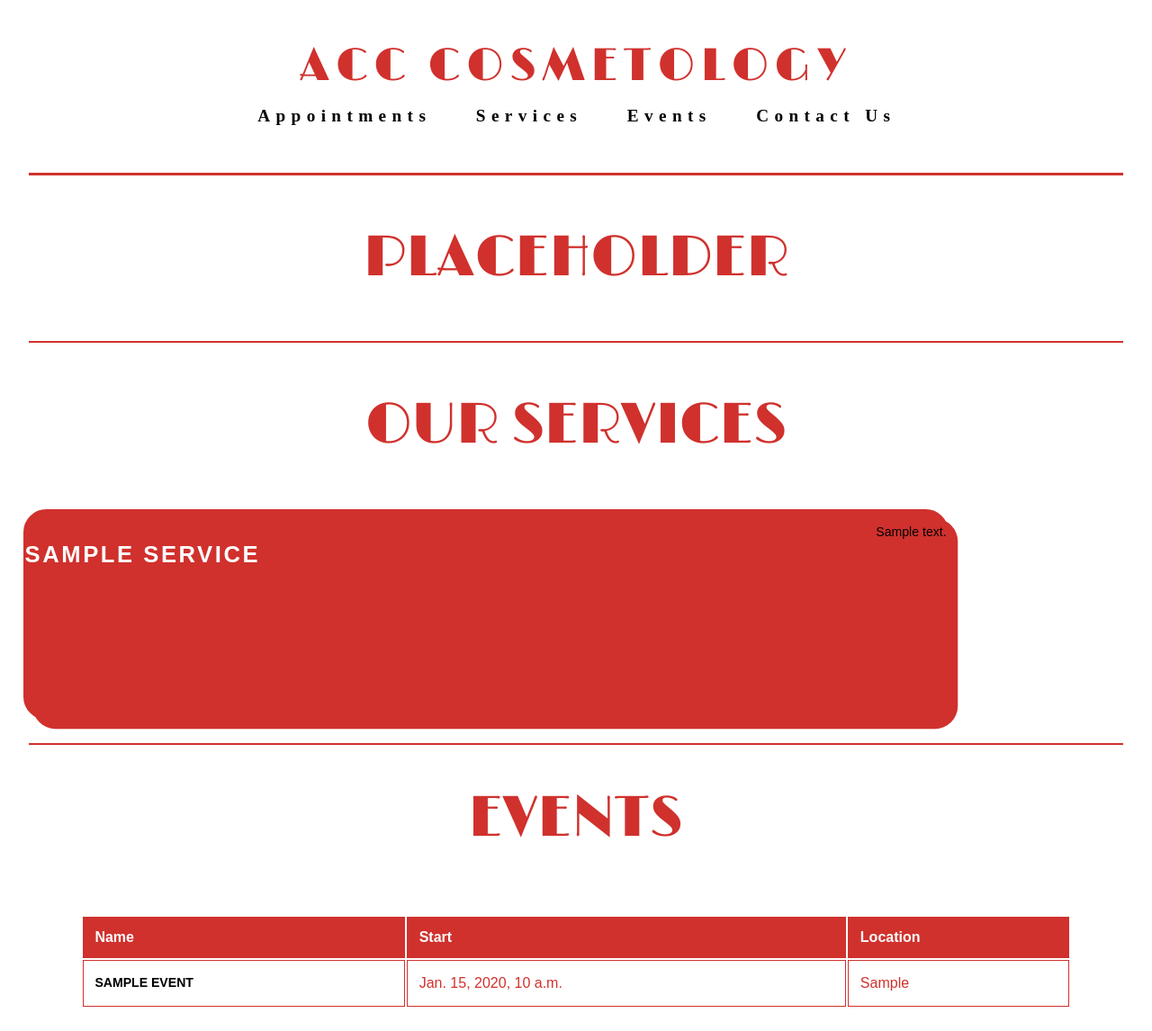
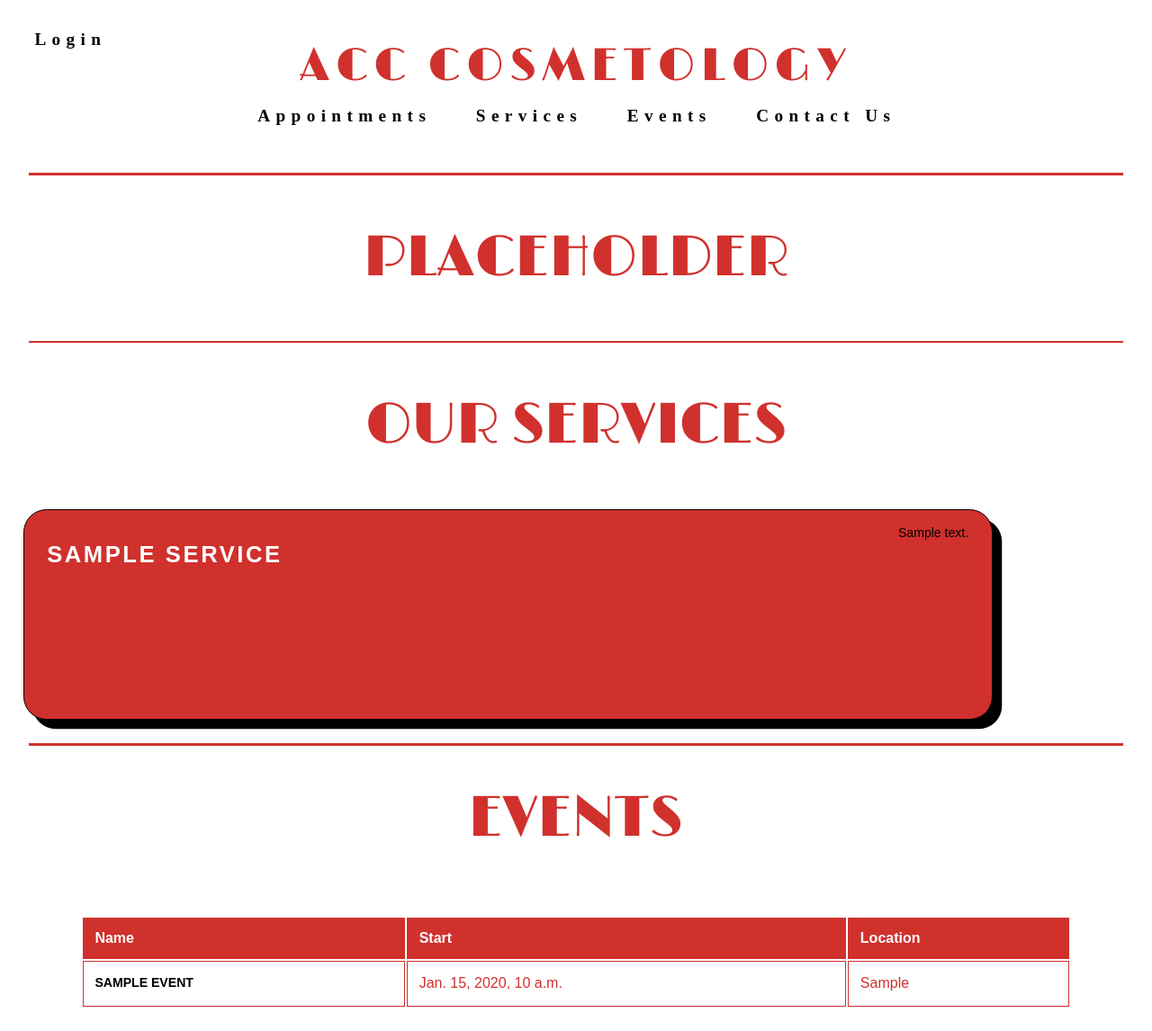
Before and after one commit to ACCDjangoGirls/cosmetology_webapp, a Django app: page / in a window 1280 px wide. Shown: the top 1146 px of the page at 90% size. Run offline with Django 5.2, Linux system fonts and the light colour scheme; tables that the repository leaves empty hold one stand-in row (values such as "Sample post"); some web fonts are replaced.

Commit message:
finished basic css

```diff
--- a/core/templates/core/home_placeholder.html
+++ b/core/templates/core/home_placeholder.html
@@ -5,9 +5,20 @@
     <nav>
         <!--<div><img src="css/Images/nobacklog.png" alt="Logo" style="width: 80%;"></div>-->
         <section>
+            <h4 class="topleft">
+                {% if user.is_authenticated %}
+                <form method="post" action="{% url 'logout' %}">
+                    {% csrf_token %}
+                    <button type="submit" style="background:none; border:none; padding:0; text-decoration:underline;">
+                        Logout
+                    </button>
+                </form>
+                {% else %}
+                    <a href="{% url 'login' %}?next={{ request.path }}">Login</a>
+                {% endif %}
+            </h4>
             <h2 style="font-size: 4vw; margin-bottom: 0vw;">ACC COSMETOLOGY</h2>
             <ul style="margin-top: 1vw; margin-bottom: 1vw; color: #D0312D;">
-            <!--<li style="display: inline-block; padding-right: 3vw;"><a href="">Login</a></li>-->
             <li style="display: inline-block; padding-right: 3vw;">
                 {% if user.is_superuser %}
                     <a href="{% url 'Cosmetology:admin_user_appointments' %}">Appointments</a>
--- a/core/urls.py
+++ b/core/urls.py
@@ -1,10 +1,11 @@
 from django.urls import path
-
+from django.contrib.auth.views import LogoutView
 from . import views
 
 app_name = "Cosmetology"
 urlpatterns = [
     path("", views.Home.as_view(), name="index"), #it is going to list events in the calendar
+    path('accounts/logout/', LogoutView.as_view(next_page='/'), name='logout'),
     path("event_detail/<pk>", views.EventDetail.as_view(), name="event_detail"), #upon clicking event from calendar
 
 
--- a/static/base.css
+++ b/static/base.css
@@ -23,6 +23,14 @@ body, html {
   background-color: white;
   color: #D0312D;
 }
+
+.topleft {
+  position: absolute;
+  top: 0.6vw;
+  left: 3vw;
+  font-size: 1.5vw;
+}
+
 
 
 /*ul, li {
@@ -155,18 +163,19 @@ h3 {
   justify-content: space-between;
   flex-wrap: wrap;
   width: 80%;
+  padding: 0.1vw 2vw 0.1vw 2vw;
 }
 
 .box1 {
-  border: 0.2vw solid #D0312D;
-  box-shadow: 0.8vw 0.8vw #D0312D;
+  border: 0.1vw solid black;
+  box-shadow: 0.8vw 0.8vw black;
   background-color: #D0312D;
   color: white;
 }
 
 .box2 {
-  border: 0.2vw solid white;
-  box-shadow: 0.8vw 0.8vw white;
+  border: 0.1vw solid black;
+  box-shadow: 0.8vw 0.8vw black;
   background-color: white;
   color: black;
   margin-left: auto;  /* pushes it to the right */
```
